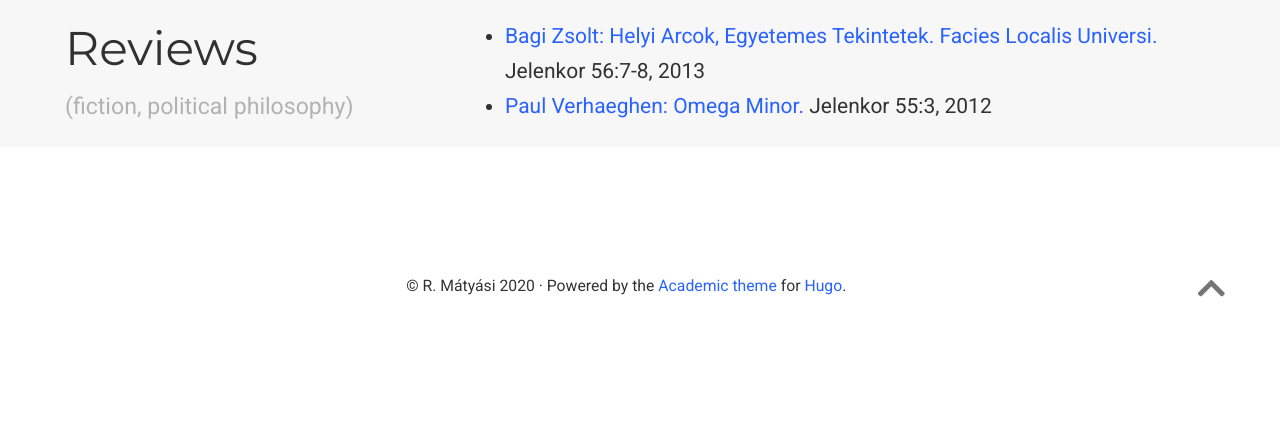
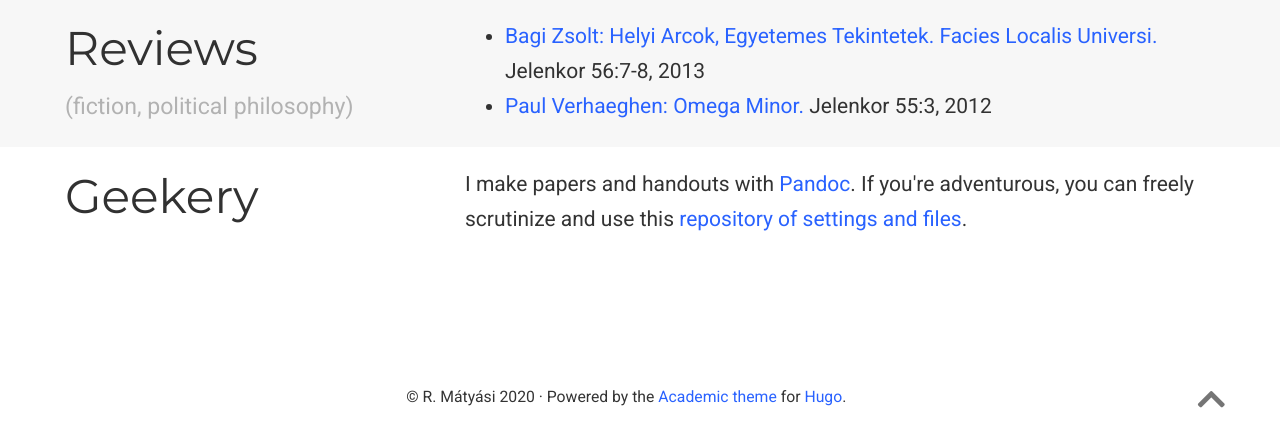
Before and after one commit to robertmatyasi/robertmatyasi.github.io, a plain HTML site: page other/index.html in a window 1280 px wide. Shown: the part 967-1414 px from the top of the page. Before the commit the page ends 1329 px from the top, so only its background shows below. Drawn offline with nearby package versions, Linux system fonts and the light colour scheme; some packages are replaced by stand-ins of ours; some icons are missing.

Commit message:
added geekery section

```diff
--- a/other/index.html
+++ b/other/index.html
@@ -582,6 +582,60 @@
 
 
 
+
+
+
+
+
+
+
+
+
+
+
+
+
+
+
+
+
+
+
+
+
+
+
+
+
+
+  <section id="geekery" class="home-section wg-blank   " style="padding: 20px 0 0 20px;" >
+    <div class="container">
+
+
+
+<div class="row">
+
+    <div class="col-12 col-lg-4 section-heading">
+      <h1>Geekery</h1>
+
+    </div>
+    <div class="col-12 col-lg-8">
+      <p>I make papers and handouts with <a href="https://pandoc.org/">Pandoc</a>. If you're adventurous, you can freely scrutinize and use this <a href="https://github.com/robertmatyasi/pandocfiles">repository of settings and files</a>.</p>
+
+    </div>
+
+</div>
+
+    </div>
+  </section>
+
+
+
+
+
+
+
+
       <script src="https://cdnjs.cloudflare.com/ajax/libs/jquery/3.4.1/jquery.min.js" integrity="sha256-CSXorXvZcTkaix6Yvo6HppcZGetbYMGWSFlBw8HfCJo=" crossorigin="anonymous"></script>
       <script src="https://cdnjs.cloudflare.com/ajax/libs/jquery.imagesloaded/4.1.4/imagesloaded.pkgd.min.js" integrity="sha256-lqvxZrPLtfffUl2G/e7szqSvPBILGbwmsGE1MKlOi0Q=" crossorigin="anonymous"></script>
       <script src="https://cdnjs.cloudflare.com/ajax/libs/jquery.isotope/3.0.6/isotope.pkgd.min.js" integrity="sha256-CBrpuqrMhXwcLLUd5tvQ4euBHCdh7wGlDfNz8vbu/iI=" crossorigin="anonymous"></script>
```
Also changed, not shown: 1 other file.
